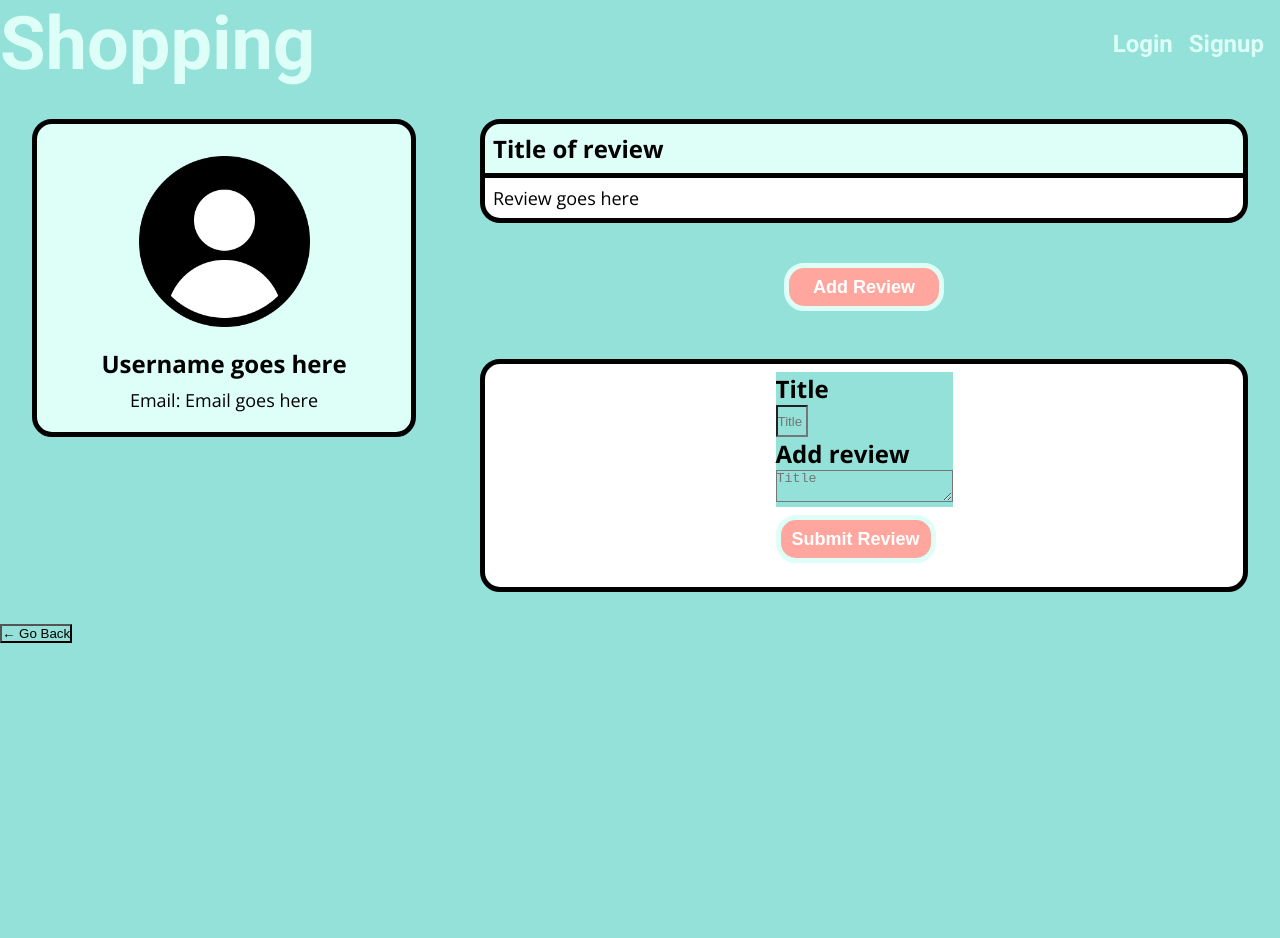
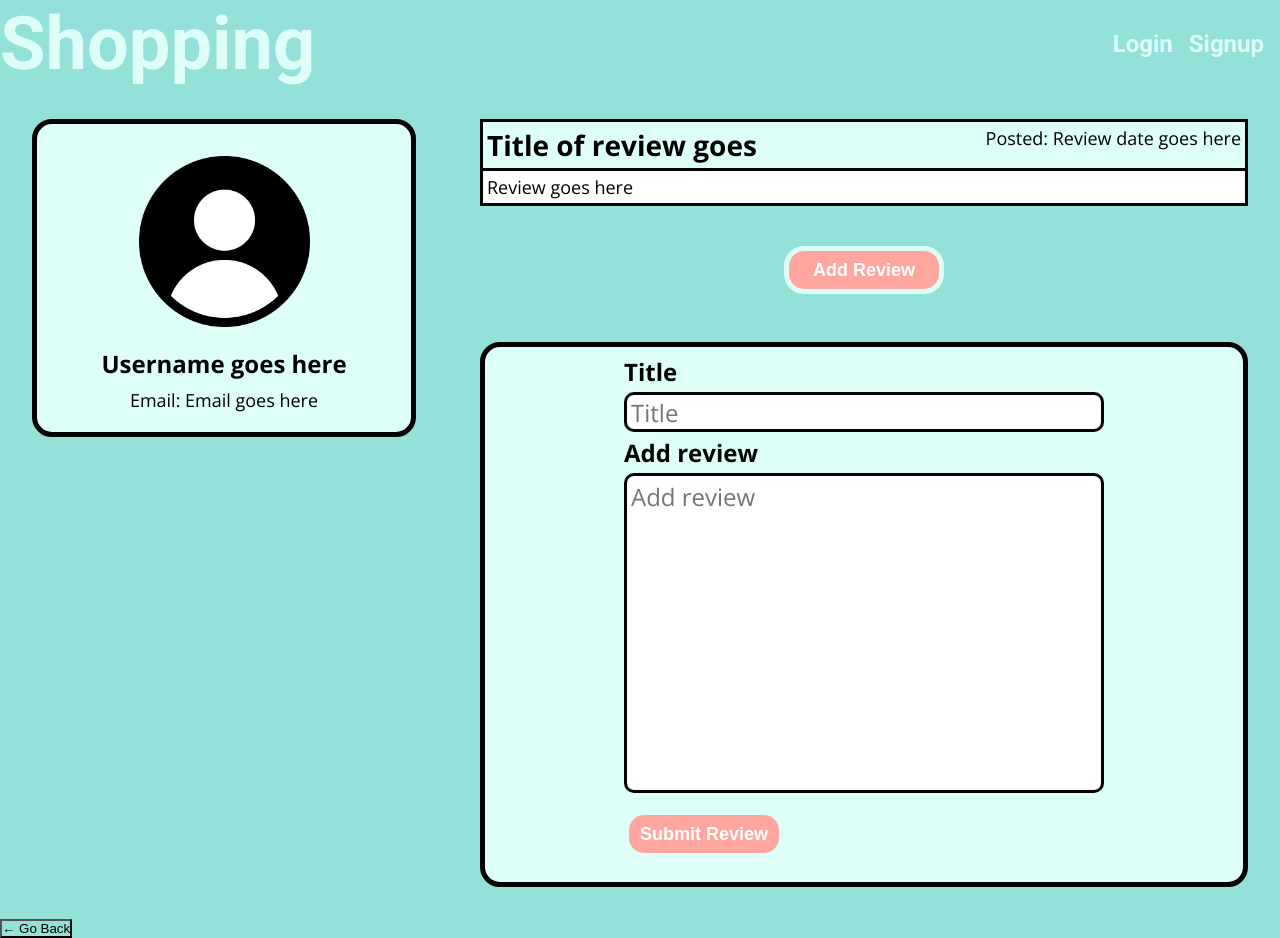
Before and after one commit to dcho10/group-one-project, a React (Vite) app in the folder client/: page /profiles2 in a window 1280 px wide. Both pictures are taken after a click on the button "Add Review". Before the commit the page ends 800 px from the top, so only its background shows below. Built offline with nearby package versions, Linux system fonts and the light colour scheme.

Commit message:
Update review form

```diff
--- a/client/src/components/Reviews.css
+++ b/client/src/components/Reviews.css
@@ -1,29 +1,39 @@
 .reviews-sidebar {
     width: 65%;
     font-family: "Open Sans", sans-serif;
+}
+
+.review-info {
+    display: flex;
+    justify-content: space-between;
+    border: solid;
+    background-color: var(--primary);
+}
+
+.review-info h2 {
+    background-color: var(--primary);
+    font-size: 28px;
+    padding: 0.25rem;
+}
+
+.review-date {
+    background-color: var(--primary);
+    margin: 0.25rem;
+}
+
+.review-text {
+    border: solid;
+    border-top: none;
+    background-color: var(--white);
+    padding: 0.25rem;
 }
 
 .user-reviews {
     display: grid;
     background-color: var(--primary);
     margin: 2rem;
-    border-radius: 20px;
 }
 
-.user-reviews h2 {
-    background-color: var(--primary);
-    border: solid 5px;
-    padding: 0.5rem;
-    border-radius: 20px 20px 0 0;
-}
-
-.user-reviews p {
-    background-color: var(--white);
-    border: solid 5px;
-    border-top: none;
-    padding: 0.5rem;
-    border-radius: 0 0 20px 20px;
-}
 
 .add-review {
     display: flex;
@@ -51,12 +61,47 @@
     box-shadow: 1px 2px 1px 2px lightgrey;
 }
 
+
 .review-form {
-    display: grid;
-    justify-content: center;
     border: solid 5px;
     border-radius: 20px;
     margin: 2rem;
     padding: 0.5rem;
+    display: grid;
+    justify-content: center;
+    background-color: var(--primary);
+}
+
+.review-form h2, .submit-review {
+    background-color: var(--primary);
+}
+
+.review-title, .review-description {
+    width: 100%;
+    background-color: var(--primary);
+}
+
+.review-title input {
+    font-family: "Open Sans", sans-serif;
+    font-size: 24px;
+    width: 30rem;
+    height: 2.5rem;
     background-color: var(--white);
+    border: solid;
+    border-radius: 10px;
+    margin: 0.25rem 0;
+    padding: 0.25rem;
 }
+
+.review-description textarea {
+    font-family: "Open Sans", sans-serif;
+    font-size: 24px;
+    height: 20rem;
+    width: 30rem;
+    border: solid;
+    border-radius: 10px;
+    background-color: var(--white);
+    resize: none;
+    margin: 0.25rem 0;
+    padding: 0.25rem;
+}
--- a/client/src/components/Reviews.jsx
+++ b/client/src/components/Reviews.jsx
@@ -1,18 +1,30 @@
+import { useState } from "react";
 import "./Reviews.css"
 
 export default function Reviews() {
+    const [showReviewForm, setShowReviewForm] = useState(false);
+
+    const toggleReviewForm = () => {
+        setShowReviewForm(!showReviewForm)
+    }
+
     return (
         <>
             <section className="reviews-sidebar">
                 <section className="user-reviews">
-                        <h2> Title of review </h2>
-                        <p> Review goes here </p>
+                    <section className="review-info">
+                        <h2> Title of review goes </h2>
+                        <p className="review-date"> Posted: Review date goes here </p>
+                    </section>
+                        <p className="review-text"> Review goes here </p>
                 </section>
 
                 <section className="add-review">
-                    <button className="add-review-btn" type="button"> Add Review </button>
+                    <button className="add-review-btn" type="button" onClick={toggleReviewForm}> Add Review </button>
                 </section>
 
+            {showReviewForm && (
+                <section className="review-container">
                     <form className="review-form">
                         <section className="review-title">
                             <h2> Title </h2>
@@ -21,11 +33,15 @@ export default function Reviews() {
 
                         <section className="review-description">
                             <h2> Add review </h2>
-                        <textarea type="text" placeholder="Title"/>
+                            <textarea type="text" placeholder="Add review"/>
                         </section>
 
+                        <section className="submit-review">
                             <button type="submit" className="submit-review-btn"> Submit Review </button>
+                        </section>
                     </form>
+                </section>
+            )}
             </section>
         </>
     )
```
Lines whose indentation alone changed are shown as unchanged.
